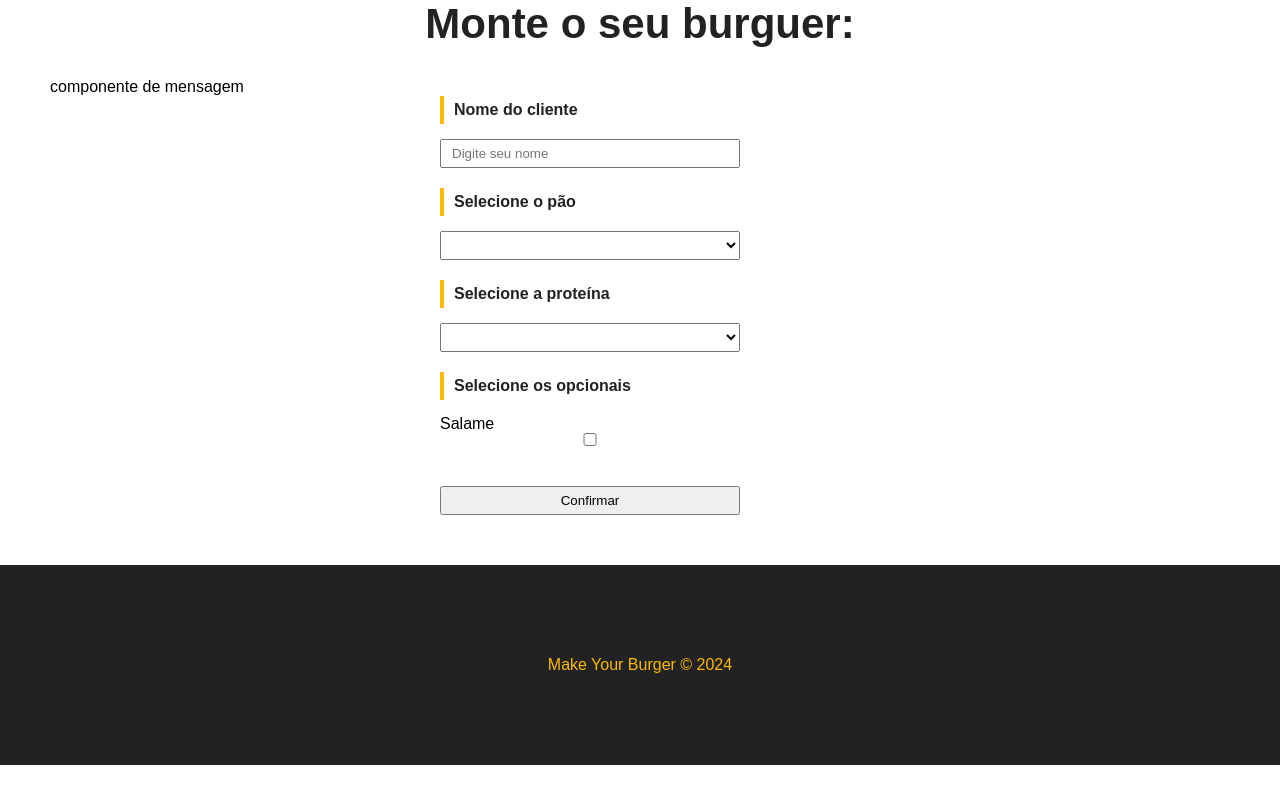
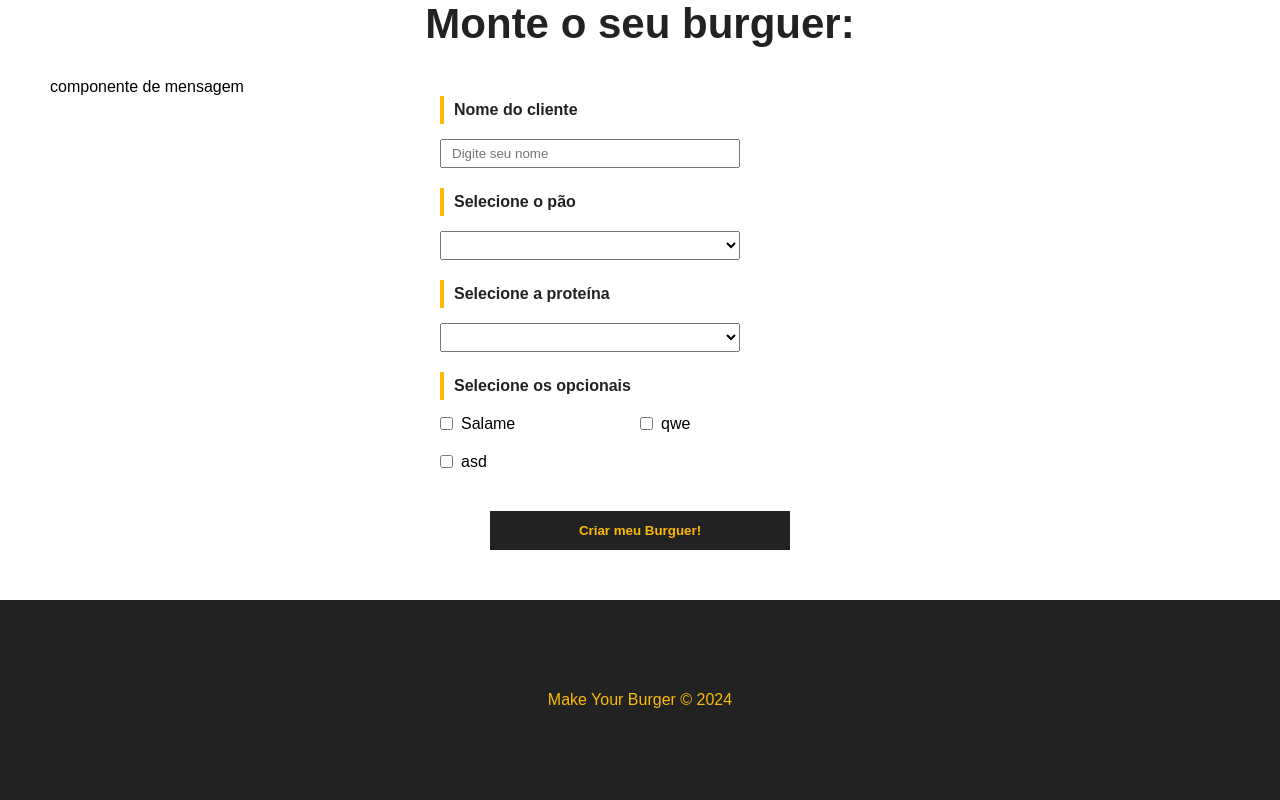
Before and after one commit to GomesMarcos/hora_de_codar_MOB, a Vue app: page / in a window 1280 px wide. Shown: the part 669-1469 px from the top of the page. Before the commit the page ends 1434 px from the top, so only its background shows below. Built offline with nearby package versions, Linux system fonts and the light colour scheme.

Commit message:
feat: burger form

```diff
--- a/src/components/BurgerForm.vue
+++ b/src/components/BurgerForm.vue
@@ -24,15 +24,23 @@
           <option value="0">Patinho</option>
         </select>
       </div>
-      <div class="input-container">
-        <label>Selecione os opcionais</label>
+      <div id="optionals" class="input-container">
+        <span id="optionals-title">Selecione os opcionais</span>
         <div class="checkbox-container">
-          <span for="salame">Salame</span>
           <input type="checkbox" name="salame" id="salame" />
+          <label class="optional-label" for="salame">Salame</label>
+        </div>
+        <div class="checkbox-container">
+          <input type="checkbox" name="qwe" id="qwe" />
+          <label class="optional-label" for="qwe">qwe</label>
+        </div>
+        <div class="checkbox-container">
+          <input type="checkbox" name="asd" id="asd" />
+          <label class="optional-label" for="asd">asd</label>
         </div>
       </div>
       <div class="input-container">
-        <input type="submit" class="submit-btn" value="Confirmar" />
+        <input type="submit" class="submit-btn" value="Criar meu Burguer!" />
       </div>
     </form>
   </div>
@@ -54,12 +62,17 @@ export default {};
   margin-bottom: 20px;
 }
 
-label {
+label:not(.optional-label),
+#optionals-title {
   font-weight: bold;
   margin-bottom: 15px;
   color: #222;
   padding: 5px 10px;
   border-left: 4px solid #fcba03;
+}
+
+.optional-label {
+  margin-left: 0.5em;
 }
 
 input,
@@ -75,9 +88,29 @@ select {
 
 .checkbox-container {
   display: flex;
-  flex-direction: column;
-  align-items: flex-start;
+  justify-content: flex-start;
+  align-items: center;
   width: 50%;
   margin-bottom: 20px;
 }
+.checkbox-container label,
+.checkbox-container input {
+  width: auto;
+}
+
+.submit-btn {
+  background-color: #222;
+  color: #fcba03;
+  font-weight: bold;
+  border: 2px solid #222;
+  padding: 10px;
+  margin: 0 auto;
+  cursor: pointer;
+  transition: 0.2s all;
+}
+
+.submit-btn:hover {
+  background-color: #fcba03;
+  color: #222;
+}
 </style>
```
